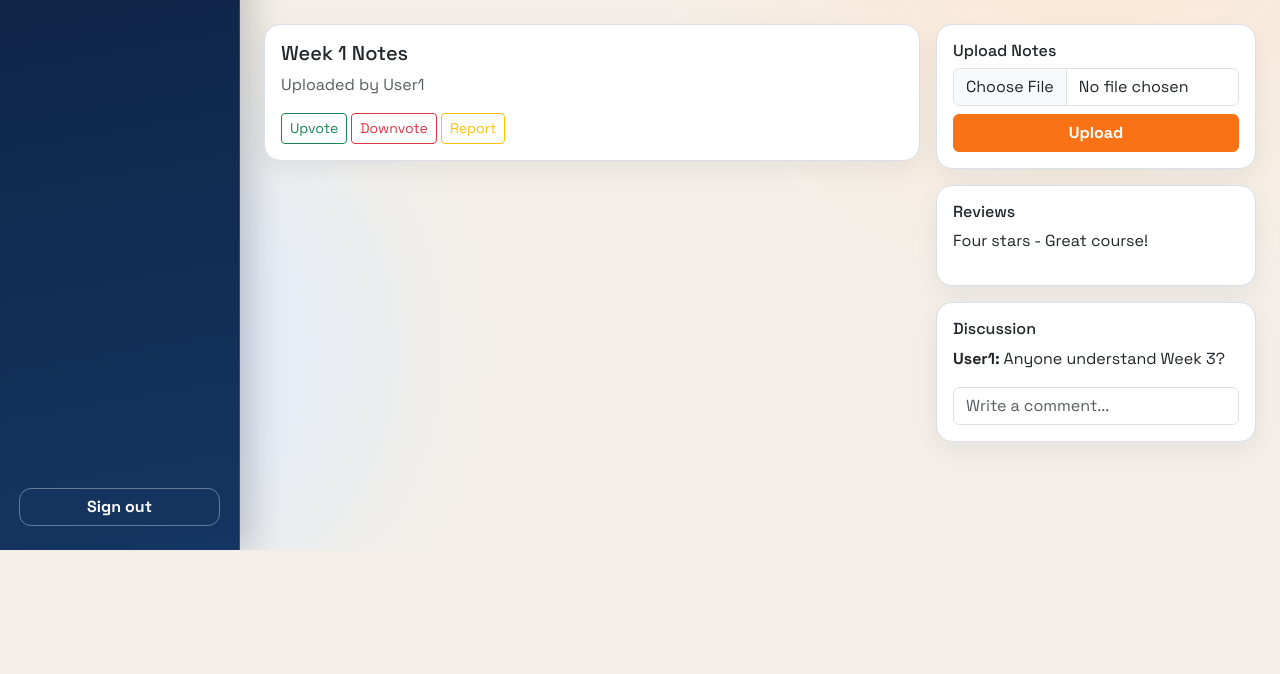
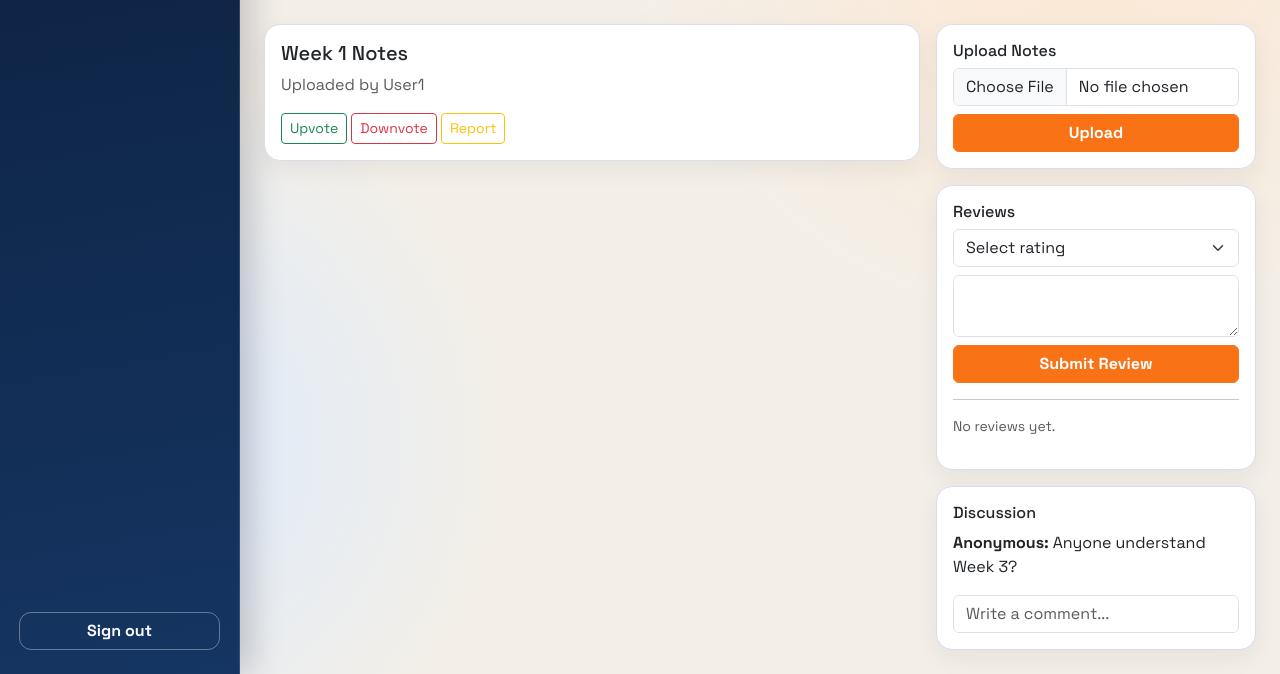
Before and after one commit to BaconPancakez/CITS3403_Project, a Flask app: page /course/CITS3403 in a window 1280 px wide. Shown: the part 250-924 px from the top of the page. Before the commit the page ends 800 px from the top, so only its background shows below. Run offline with Flask 3, Linux system fonts and the light colour scheme; the visitor is signed in with stand-in values (Sample User, id 1).

Commit message:
add review section in course page
Co-authored-by: Copilot <copilot@github.com>

```diff
--- a/app/templates/coursepg.html
+++ b/app/templates/coursepg.html
@@ -37,14 +37,56 @@
                 <div class="card mb-3">
                     <div class="card-body">
                         <h6>Reviews</h6>
-                        <p>Four stars - Great course!</p>
+
+                        {% if avg_rating %}
+                            <p class="fw-bold">Average Rating: {{ avg_rating }}/5</p>
+                        {% endif %}
+
+                        <form method="POST">
+                            <div class="mb-2">
+                                <select name="rating" class="form-select" required>
+                                    <option value="">Select rating</option>
+                                    <option value="5">★★★★★ (5)</option>
+                                    <option value="4">★★★★☆ (4)</option>
+                                    <option value="3">★★★☆☆ (3)</option>
+                                    <option value="2">★★☆☆☆ (2)</option>
+                                    <option value="1">★☆☆☆☆ (1)</option>
+                                </select>
+                            </div>
+
+                            <div class="mb-2">
+                                <textarea
+                                    name="review_text"
+                                    class="form-control"
+                                    placeholder="Write your review..."
+                                    required>
+                                </textarea>
+                            </div>
+
+                            <button class="btn btn-primary w-100">Submit Review</button>
+                        </form>
+
+                        <hr>
+
+                        {% for r in reviews %}
+                            <div class="mb-2">
+                                <div class="text-warning">
+                                    {{ "★" * r.rating }}{{ "☆" * (5 - r.rating) }}
+                                </div>
+                                <p class="small text-muted mb-1">
+                                    <strong>{{ r.user }}:</strong> {{ r.text }}
+                                </p>
+                            </div>
+                        {% else %}
+                            <p class="text-muted small">No reviews yet.</p>
+                        {% endfor %}
                     </div>
                 </div>
 
                 <div class="card">
                     <div class="card-body">
                         <h6>Discussion</h6>
-                        <p><strong>User1:</strong> Anyone understand Week 3?</p>
+                        <p><strong>{{ session.get("user", "Anonymous") }}:</strong> Anyone understand Week 3?</p>
                         <input type="text" class="form-control" placeholder="Write a comment..." />
                     </div>
                 </div>
```
